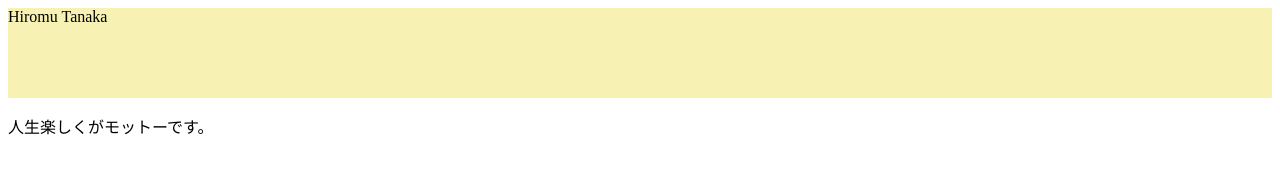
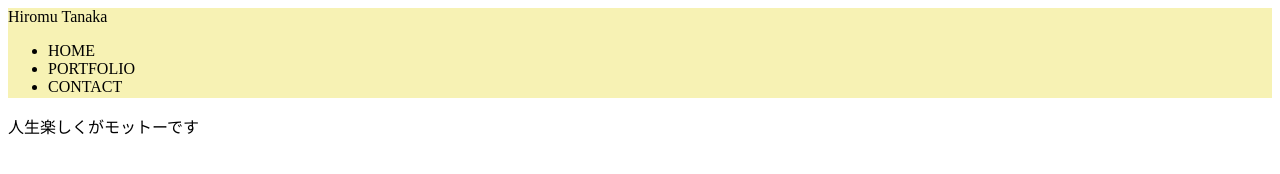
Before and after one commit to hiromu0904/hiromu0904.github.io, a plain HTML site: page index.html in a window 1280 px wide. Drawn offline with Linux system fonts and the light colour scheme.

Commit message:
Update index.html

```diff
--- a/index.html
+++ b/index.html
@@ -8,18 +8,26 @@
   <body>
   <header>
     <div class="header">
-      <div class="header-logo">
-      Hiromu Tanaka
+      <div class="header-logo">Hiromu Tanaka</div>
+      <div class="header-List">
+        <ul>
+          <li>HOME</li>
+          <li>PORTFOLIO</li>
+          <li>CONTACT</li>
+        </ul>
       </div>
     </div>
   </header>
-<main>
-  <P>
-  人生楽しくがモットーです。
-  </P>
-</main>
+  <div class="main">
+    <p>人生楽しくがモットーです</p>
+  </div>
+
+  <div class="footer">
+
+  </div>
+
+</div>
 
 
-</div>
   </body>
 </html>
```
